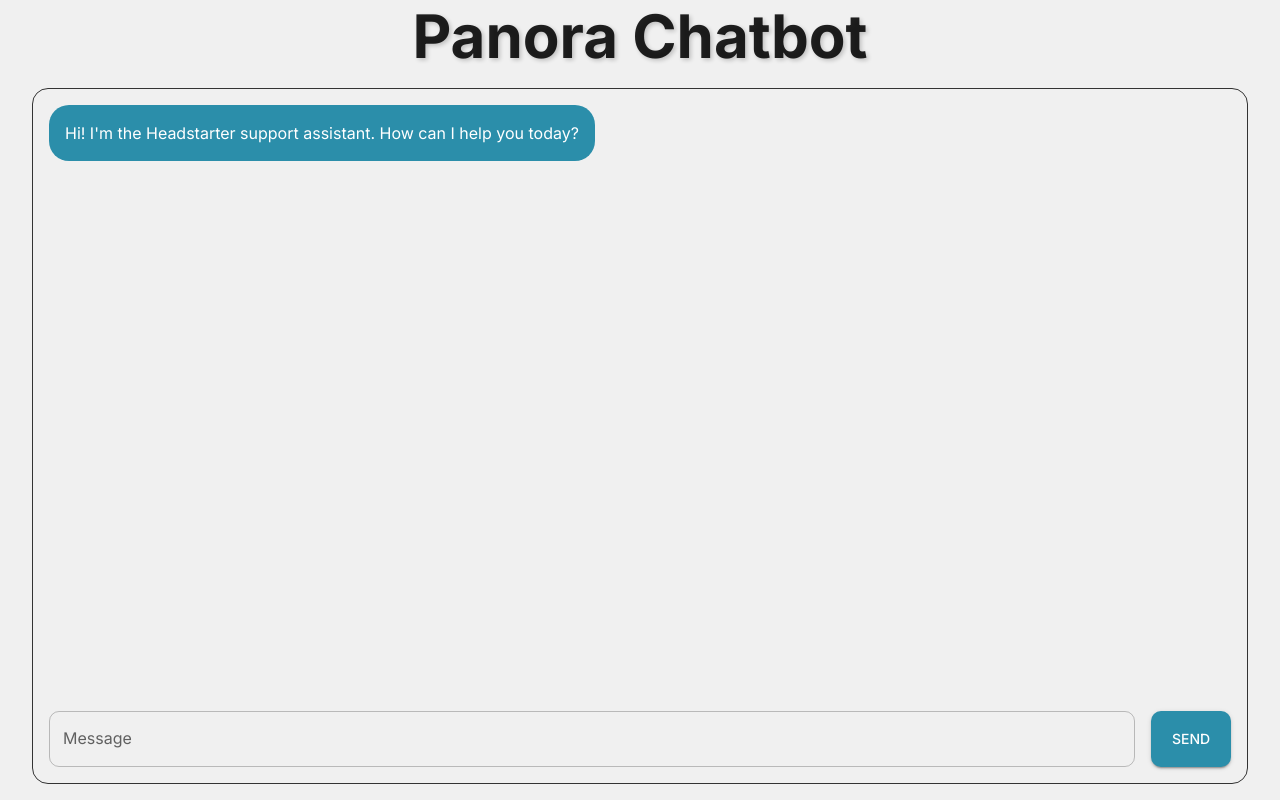
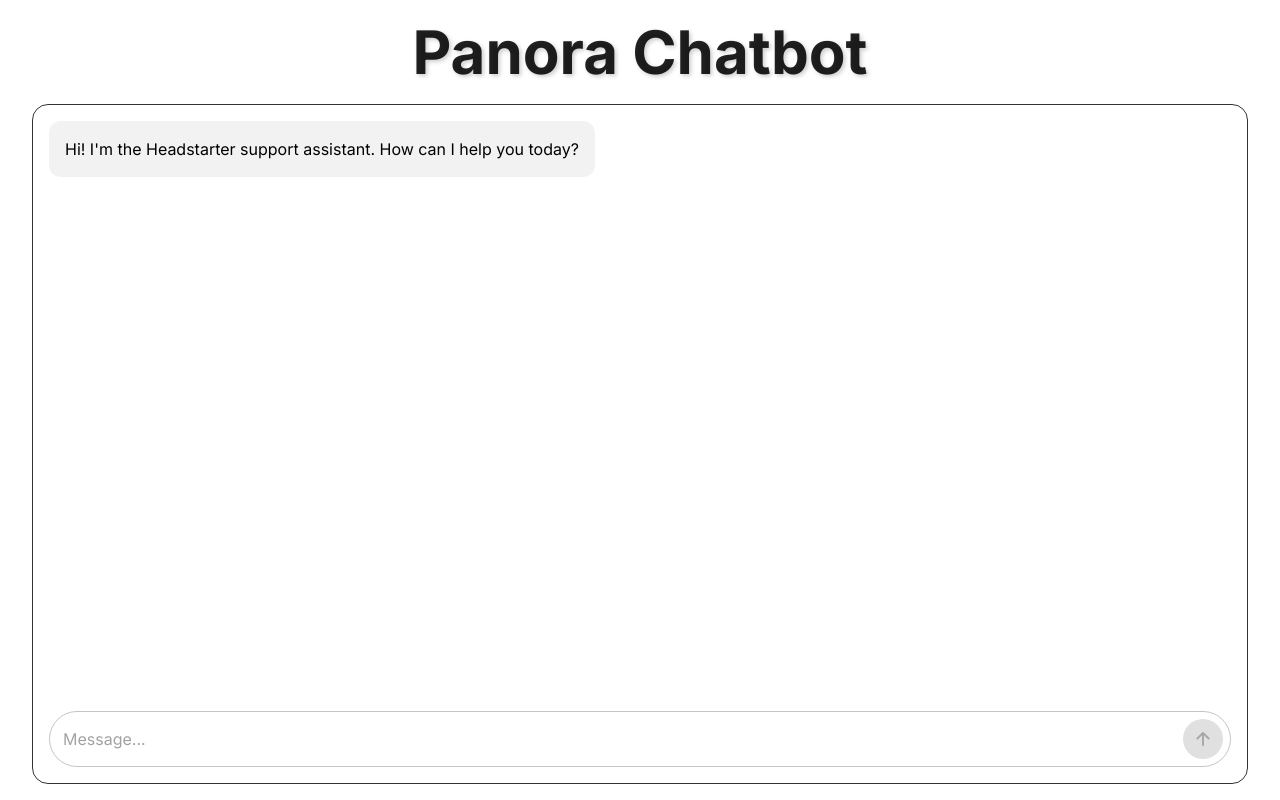
Before and after one commit to chandolusravya/AI_Customer_Support, a Next.js app in the folder customer-chat-support/: page / in a window 1280 px wide. Built offline with nearby package versions, Linux system fonts and the light colour scheme.

Commit message:
Update UI to follow Panora's chat ui
Signed-off-by: maishaSupritee <maisha.sup@gmail.com>

```diff
--- a/customer-chat-support/app/page.js
+++ b/customer-chat-support/app/page.js
@@ -1,6 +1,8 @@
 "use client";
 import { Box, Stack, TextField, Button, Typography } from "@mui/material";
 import { useState, useRef, useEffect } from "react";
+import { Fab } from "@mui/material";
+import { IoArrowUp } from "react-icons/io5";
 
 export default function Home() {
   // all messages in the chat
@@ -106,6 +108,7 @@
       <Typography
         variant="h2"
         sx={{
+          mt: 2,
           mb: 2,
           fontWeight: "bold",
           transform: "translateZ(0)",
@@ -153,11 +156,11 @@
               <Box
                 bgcolor={
                   message.role === "assistant"
-                    ? "primary.main"
-                    : "secondary.main"
+                    ? "secondary.main"
+                    : "primary.main"
                 }
-                color="white"
-                borderRadius={5}
+                color={message.role === "assistant" ? "black" : "white"}
+                borderRadius={3}
                 p={{ xs: 1.5, sm: 2 }}
                 maxWidth={{ xs: "80%", sm: "70%", md: "60%" }}
               >
@@ -172,9 +175,9 @@
           ))}
           <div ref={messagesEndRef} />
         </Stack>
-        <Stack direction="row" spacing={2} sx={{ mt: 1 }}>
+        <Stack direction="row" spacing={2} sx={{ mt: 1, position: "relative" }}>
           <TextField
-            label="Message"
+            placeholder="Message..."
             fullWidth
             value={message}
             onChange={(e) => setMessage(e.target.value)}
@@ -182,14 +185,22 @@
             disabled={isLoading}
             multiline
           />
-          <Button
-            variant="contained"
+          <Fab
+            color="primary"
+            aria-label="send"
             onClick={sendMessage}
-            disabled={isLoading}
-            sx={{ minWidth: "80px" }}
+            disabled={isLoading || !message.trim()} //make the button disabled if the message is empty or if it's already sending
+            size="small"
+            sx={{
+              position: "absolute",
+              right: 8,
+              top: "50%",
+              transform: "translateY(-50%)",
+              zIndex: 10,
+            }}
           >
-            {isLoading ? "Sending..." : "Send"}
-          </Button>
+            <IoArrowUp size={20} />
+          </Fab>
         </Stack>
       </Stack>
     </Box>
--- a/customer-chat-support/app/theme.js
+++ b/customer-chat-support/app/theme.js
@@ -8,13 +8,16 @@
   },
   palette: {
     background: {
-      main: "#F0F0F0",
+      main: "#FFFFFF",
     },
     primary: {
-      main: "#2B8EAA",
+      main: "#000000",
     },
     secondary: {
-      main: "#87B99D",
+      main: "#F2F2F2",
+    },
+    tertiary: {
+      main: "#2B8EAA",
     },
     dark: { main: "#333333" },
   },
@@ -29,7 +32,7 @@
     MuiOutlinedInput: {
       styleOverrides: {
         root: {
-          borderRadius: 10,
+          borderRadius: 40,
         },
       },
     },
--- a/customer-chat-support/package.json
+++ b/customer-chat-support/package.json
@@ -15,7 +15,8 @@
     "next": "14.2.5",
     "openai": "^4.54.0",
     "react": "^18",
-    "react-dom": "^18"
+    "react-dom": "^18",
+    "react-icons": "^5.2.1"
   },
   "devDependencies": {
     "autoprefixer": "^10.4.20",
```
Also changed, not shown: 1 other file (tests, documents, lock files or other folders).
